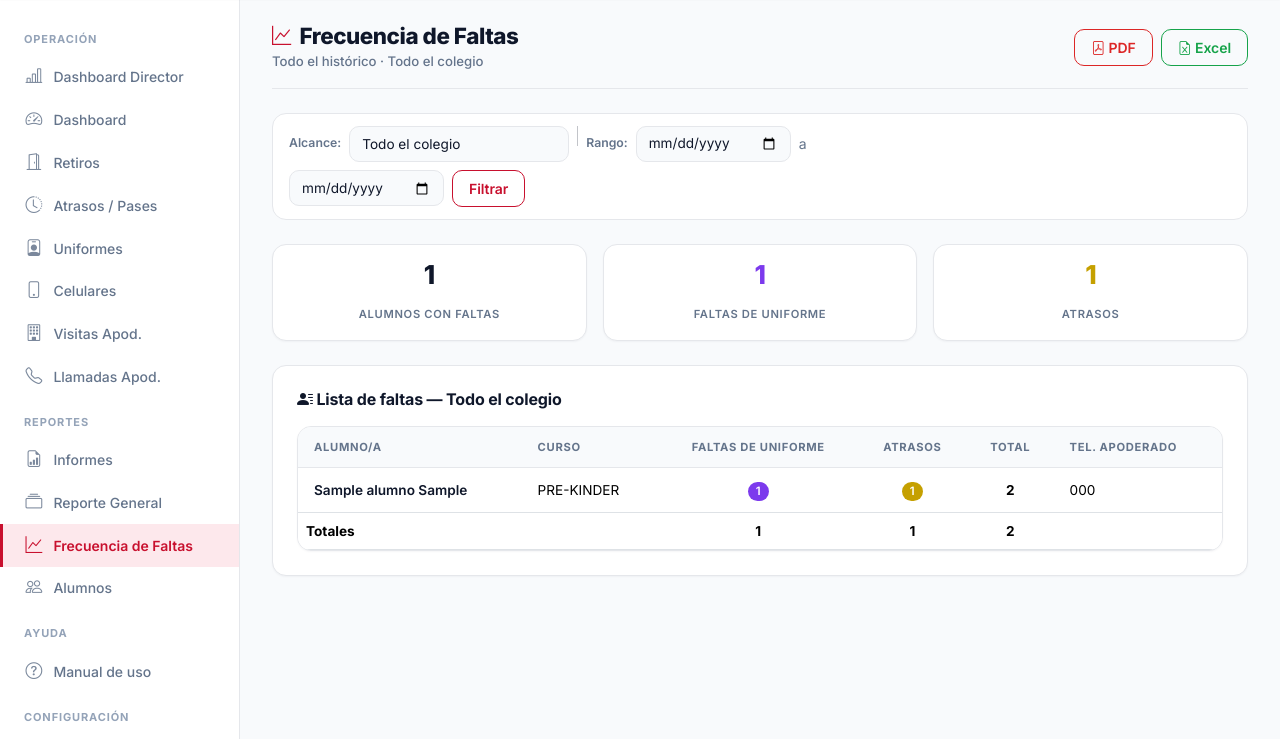
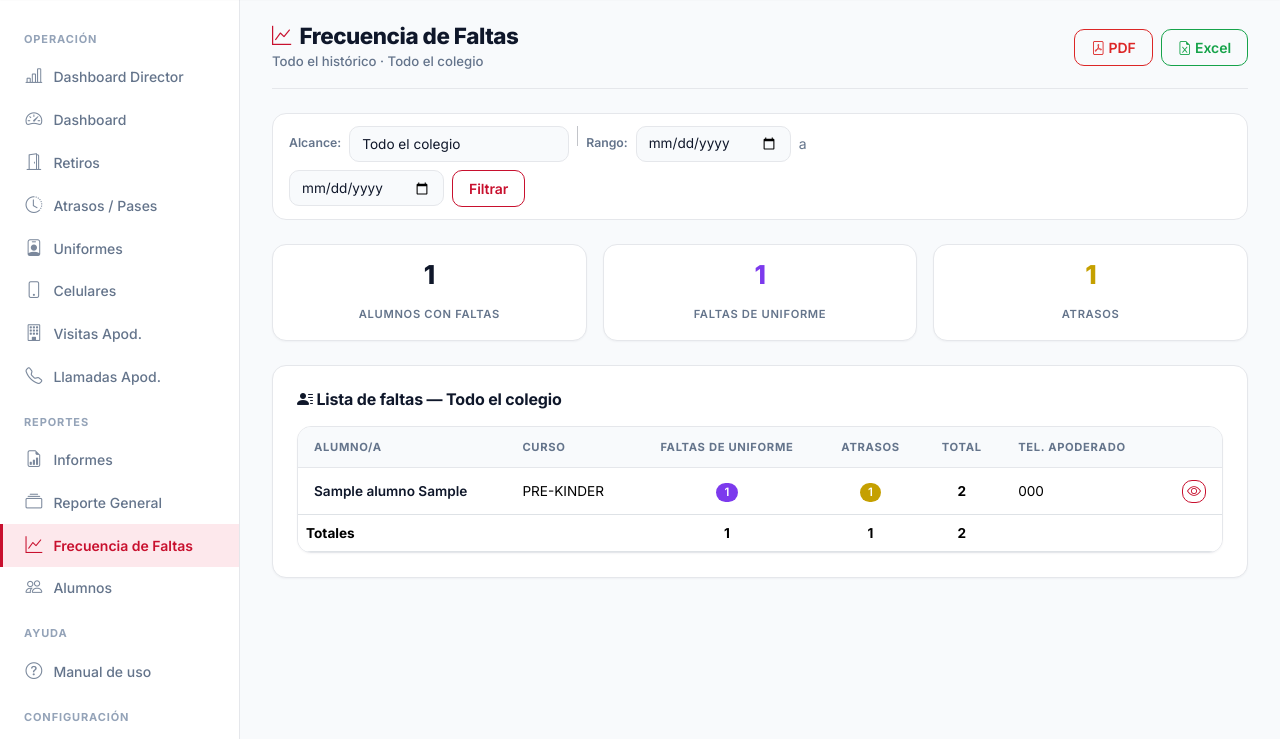
Before and after one commit to jagermeisterx/control-inspectoria-, a Django app: page /reportes/frecuencia-faltas/ in a window 1280 px wide. Shown: the part 61-800 px from the top of the page. Run offline with Django 5.2, Linux system fonts and the light colour scheme; a user stored in the database is signed in; tables that the repository leaves empty hold one stand-in row (values such as "Sample post").

Commit message:
feat: botón de reporte por alumno en frecuencia de faltas

```diff
--- a/templates/core/frecuencia_faltas.html
+++ b/templates/core/frecuencia_faltas.html
@@ -74,6 +74,7 @@
                     <th class="text-center">Atrasos</th>
                     <th class="text-center">Total</th>
                     <th>Tel. apoderado</th>
+                    <th></th>
                 </tr>
             </thead>
             <tbody>
@@ -85,9 +86,10 @@
                     <td class="text-center">{% if f.atrasos %}<span class="badge" style="background:var(--warning)">{{ f.atrasos }}</span>{% else %}<span class="text-muted">0</span>{% endif %}</td>
                     <td class="text-center fw-bold">{{ f.total }}</td>
                     <td>{{ f.telefono }}</td>
+                    <td class="text-end"><a href="{% url 'reporte_alumno' f.alumno.pk %}" class="btn btn-outline-primary btn-sm py-0 px-1" title="Ver reporte del alumno"><i class="bi bi-eye"></i></a></td>
                 </tr>
                 {% empty %}
-                <tr><td colspan="6" class="text-center text-muted py-4">Sin faltas registradas en el rango indicado.</td></tr>
+                <tr><td colspan="7" class="text-center text-muted py-4">Sin faltas registradas en el rango indicado.</td></tr>
                 {% endfor %}
             </tbody>
             {% if filas %}
@@ -98,6 +100,7 @@
                     <td class="text-center">{{ totales.atrasos }}</td>
                     <td class="text-center">{{ totales.total }}</td>
                     <td></td>
+                    <td></td>
                 </tr>
             </tfoot>
             {% endif %}
```
